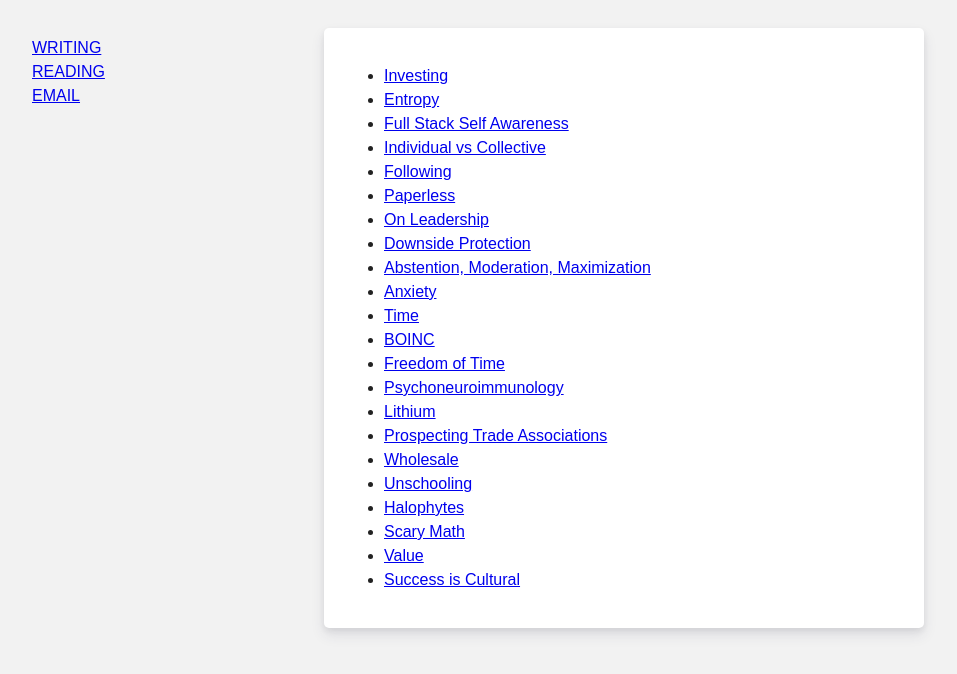
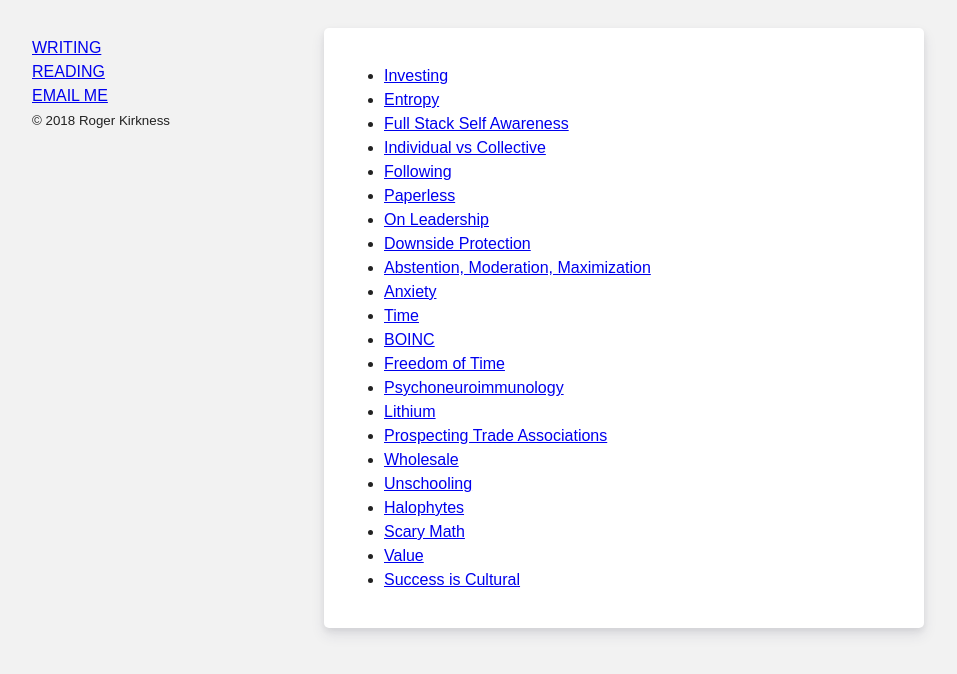
Before and after one commit to rogerkirkness/writing, a Jekyll site: the page built from index.html, in a window 1280 px wide. Shown: the top 674 px of the page, without its empty margins (16-973 px from the left). Built offline with Jekyll 4.4.1, drawn with Linux system fonts in a browser that asks for light colours.

Commit message:
Bump version to 1.1.2

```diff
--- a/_layouts/default.html
+++ b/_layouts/default.html
@@ -23,7 +23,8 @@
 		<ul style="list-style-type: none;">
 			<li><a href="/">WRITING</a></li>
 			<li><a target="_blank" rel="noopener" href="https://docs.google.com/spreadsheets/d/1p8F9J2mziGSeuGS03KSrfdU9vbjFh1HmzGF4HOhZ-CU/edit?usp=sharing">READING</a></li>
-			<li><a href="mailto:me@rogerkirkness.com">EMAIL</a></li>
+			<li><a href="mailto:me@rogerkirkness.com">EMAIL ME</a></li>
+			<small>© 2018 Roger Kirkness</small>
 		</ul>
 	</nav>
 	<div class="container">
```
Also changed, not shown: README.md, 1 other file.
